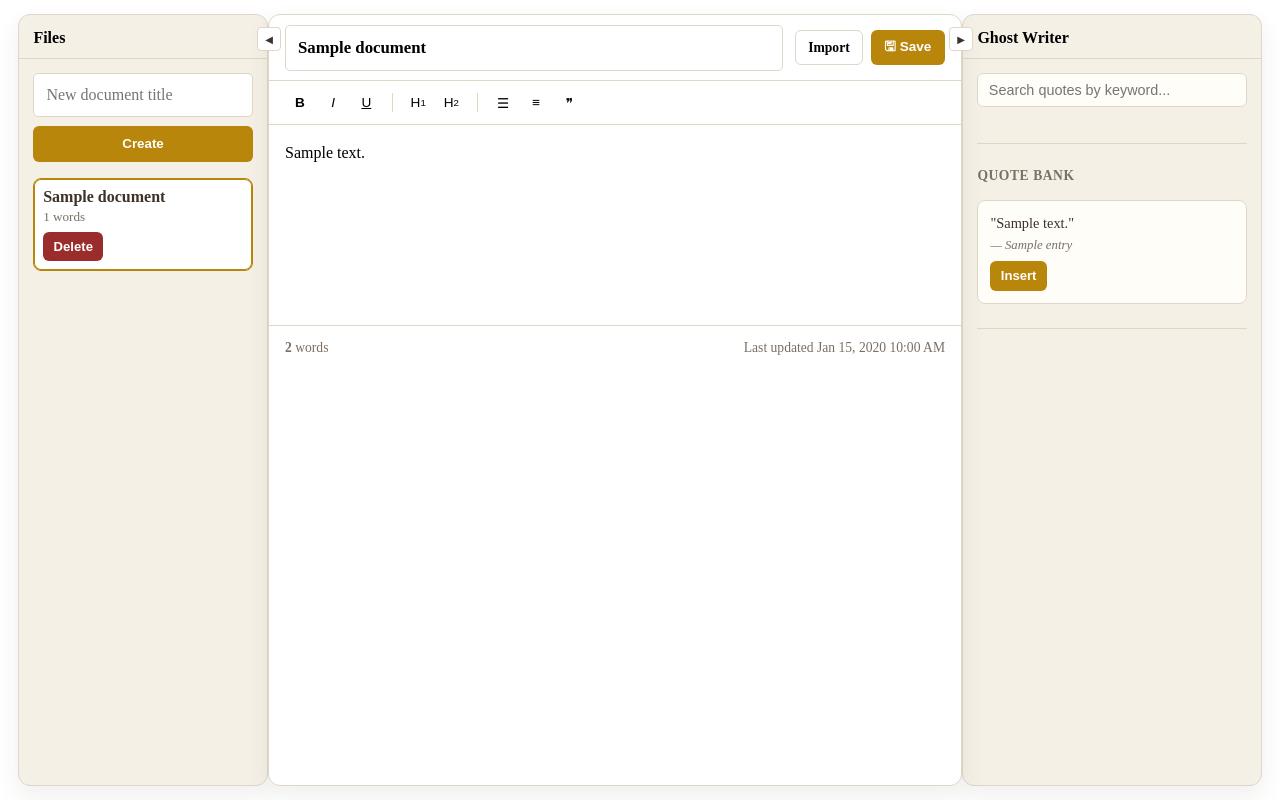
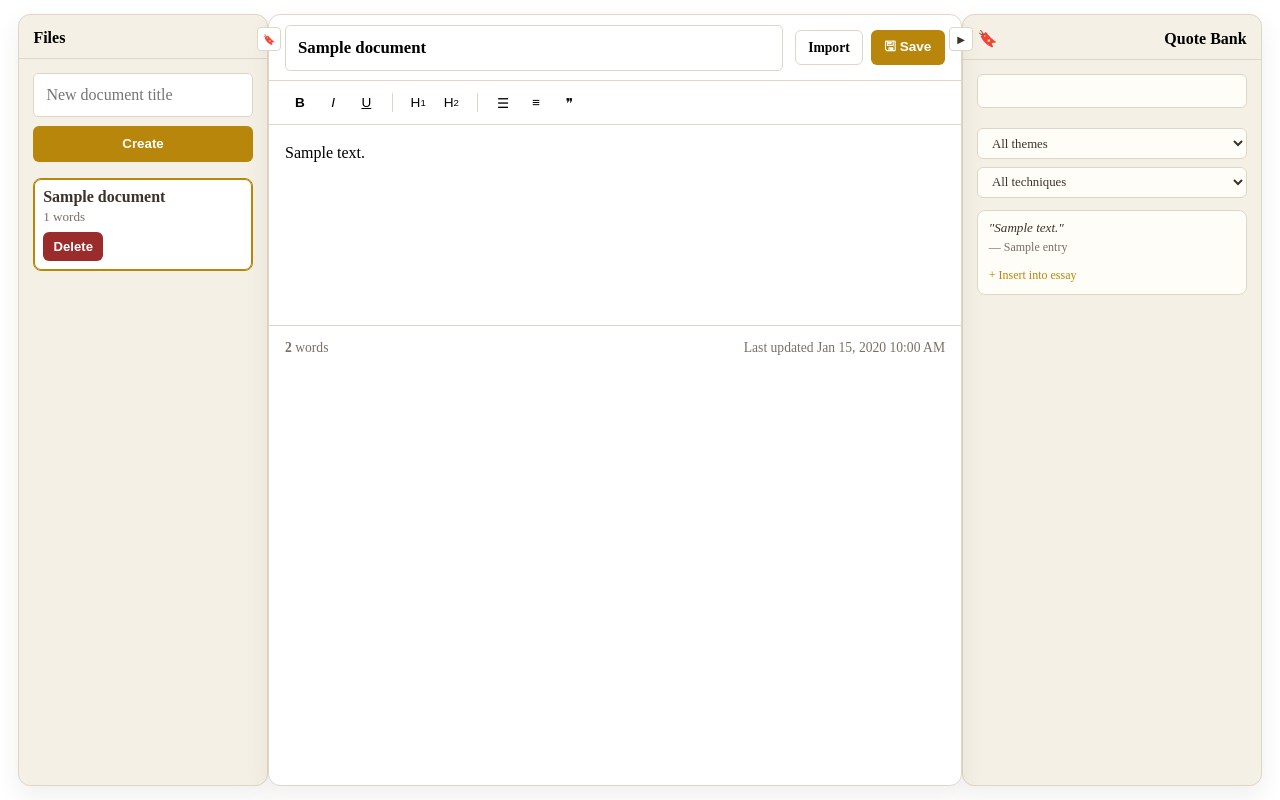
Before and after one commit to sz-747/Glint, a Flask app: page /dashboard in a window 1280 px wide. Shown: the part 71-871 px from the top of the page. Run offline with Flask 3, Linux system fonts and the light colour scheme; a user stored in the database is signed in; tables that the repository leaves empty hold one stand-in row (values such as "Sample post").

Commit message:
refactor: enhance dashboard with quote filtering by themes and techniques

```diff
--- a/app.py
+++ b/app.py
@@ -232,6 +232,8 @@ def dashboard():
 
     # Fetch all quotes with their analysis chunks for the quote bank panel
     quotes = QuoteEntry.query.order_by(QuoteEntry.created_at.desc()).all()
+    themes = Tag.query.filter_by(category='theme').order_by(Tag.name).all()
+    techniques = Tag.query.filter_by(category='technique').order_by(Tag.name).all()
 
     return render_template(
         'dashboard.html',
@@ -239,7 +241,9 @@ def dashboard():
         selected_document=selected_document,
         total_quotes=total_quotes,
         total_chunks=total_chunks,
-        quotes=quotes
+        quotes=quotes,
+        themes=themes,
+        techniques=techniques
     )
 
 
--- a/static/style.css
+++ b/static/style.css
@@ -803,16 +803,16 @@
 .quote-list {
   list-style: none;
   padding: 0;
-  margin: 1rem 0;
+  margin: 0.75rem 0;
   display: grid;
-  gap: 0.75rem;
+  gap: 0.5rem;
 }
 
 .quote-item {
   background: var(--bg-card);
   border: 1px solid var(--border);
   border-radius: 8px;
-  padding: 0.75rem;
+  padding: 0.5rem 0.65rem;
   position: relative;
 }
 
@@ -824,17 +824,75 @@
 }
 
 .quote-text {
-  font-size: 0.9rem;
-  color: var(--text-main);
+  font-size: 0.82rem;
+  color: var(--text-main);
+  margin: 0 0 0.25rem;
+  line-height: 1.35;
+  font-style: italic;
+}
+
+.quote-source-label {
+  font-size: 0.75rem;
+  color: var(--text-muted);
+  font-style: normal;
   margin: 0 0 0.3rem;
-  line-height: 1.4;
-}
-
-.quote-source-label {
+}
+
+.quote-tags {
+  display: flex;
+  flex-wrap: wrap;
+  gap: 0.3rem;
+  margin: 0.3rem 0;
+}
+
+.quote-tags .qb-tag {
+  font-size: 0.7rem;
+  padding: 0.1rem 0.45rem;
+}
+
+.quote-insert-link {
+  display: inline-block;
+  background: none;
+  border: none;
+  color: var(--brand);
+  font-size: 0.75rem;
+  padding: 0.2rem 0;
+  cursor: pointer;
+  font-family: inherit;
+}
+
+.quote-insert-link:hover {
+  text-decoration: underline;
+}
+
+.qb-sidebar-filters {
+  display: flex;
+  flex-direction: column;
+  gap: 0.5rem;
+  margin-bottom: 0.75rem;
+}
+
+.qb-sidebar-select {
+  width: 100%;
+  padding: 0.4rem 0.6rem;
+  border-radius: 6px;
+  border: 1px solid var(--border);
+  background: var(--bg-card);
+  color: var(--text-main);
   font-size: 0.8rem;
-  color: var(--text-muted);
-  font-style: italic;
-  margin: 0;
+  font-family: inherit;
+  appearance: auto;
+}
+
+.qb-sidebar-select:focus {
+  outline: none;
+  border-color: var(--brand);
+  box-shadow: 0 0 0 2px rgba(184, 134, 11, 0.15);
+}
+
+.panel-header-icon {
+  font-size: 1rem;
+  margin-right: 0.3rem;
 }
 
 .quote-actions .btn,
--- a/templates/dashboard.html
+++ b/templates/dashboard.html
@@ -61,7 +61,7 @@
       aria-expanded="true"
       aria-label="Toggle quotes panel"
     >
-      <span class="toggle-icon">&#9664;</span>
+      <span class="toggle-icon">&#128278;</span>
     </button>
     {% if selected_document %}
     <form
@@ -130,42 +130,60 @@
 
   <aside class="panel panel-right" data-panel="right">
     <div class="panel-header">
-      <h2 class="panel-title">Ghost Writer</h2>
+      <span class="panel-header-icon">&#128278;</span>
+      <h2 class="panel-title">Quote Bank</h2>
     </div>
     <div class="panel-body">
-      <div class="ghost-search-section">
+      <div class="qb-sidebar-filters">
         <input
           type="text"
           class="ghost-search-input"
-          placeholder="Search quotes by keyword..."
-          data-ghost-search
+          placeholder=""
+          data-qb-search
         />
-        <div class="ghost-results" data-ghost-results></div>
+        <select class="qb-sidebar-select" data-qb-theme-filter>
+          <option value="">All themes</option>
+          {% for tag in themes %}
+          <option value="{{ tag.name }}">{{ tag.name|capitalize }}</option>
+          {% endfor %}
+        </select>
+        <select class="qb-sidebar-select" data-qb-technique-filter>
+          <option value="">All techniques</option>
+          {% for tag in techniques %}
+          <option value="{{ tag.name }}">{{ tag.name|capitalize }}</option>
+          {% endfor %}
+        </select>
       </div>
 
-      <hr class="panel-divider" />
-
-      <h3 class="panel-subtitle">Quote Bank</h3>
       {% if quotes %}
-      <ul class="quote-list">
+      <ul class="quote-list" data-qb-list>
         {% for quote in quotes %}
-        <li class="quote-item">
+        <li class="quote-item"
+          data-search-text="{{ quote.quote_text|lower }} {{ (quote.source_label or '')|lower }} {% for tag in quote.tags %}{{ tag.name }} {% endfor %}"
+          data-themes="{% for tag in quote.tags if tag.category == 'theme' %}{{ tag.name }}{% if not loop.last %},{% endif %}{% endfor %}"
+          data-techniques="{% for tag in quote.tags if tag.category == 'technique' %}{{ tag.name }}{% if not loop.last %},{% endif %}{% endfor %}"
+        >
           <p class="quote-text">"{{ quote.quote_text }}"</p>
           {% if quote.source_label %}
           <p class="quote-source-label">&mdash; {{ quote.source_label }}</p>
           {% endif %}
-          <div class="quote-actions">
-            <button type="button" class="btn btn-primary btn-sm" data-quote-text="{{ quote.quote_text | e }}" data-quote-source="{{ (quote.source_label or '') | e }}" onclick="insertQuoteAtCursor(this)">Insert</button>
+          {% if quote.tags %}
+          <div class="quote-tags">
+            {% for tag in quote.tags if tag.category == 'theme' %}
+            <span class="qb-tag qb-tag-theme">{{ tag.name|capitalize }}</span>
+            {% endfor %}
+            {% for tag in quote.tags if tag.category == 'technique' %}
+            <span class="qb-tag qb-tag-technique">{{ tag.name|capitalize }}</span>
+            {% endfor %}
           </div>
+          {% endif %}
+          <button type="button" class="quote-insert-link" data-quote-text="{{ quote.quote_text | e }}" data-quote-source="{{ (quote.source_label or '') | e }}" onclick="insertQuoteAtCursor(this)">+ Insert into essay</button>
         </li>
         {% endfor %}
       </ul>
       {% else %}
       <p class="muted">No quotes yet. <a href="{{ url_for('add_quote') }}">Add your first quote</a>.</p>
       {% endif %}
-
-      <hr class="panel-divider" />
-
     </div>
   </aside>
 </div>
@@ -209,7 +227,7 @@
         if (target === 'left') {
           icon.innerHTML = isCollapsed ? '&#9664;' : '&#9654;';
         } else {
-          icon.innerHTML = isCollapsed ? '&#9654;' : '&#9664;';
+          icon.innerHTML = '&#128278;';
         }
       });
     });
@@ -224,68 +242,30 @@
       });
     });
 
-    // Ghost Writer search
-    const ghostInput = document.querySelector('[data-ghost-search]');
-    const ghostResults = document.querySelector('[data-ghost-results]');
-    if (ghostInput && ghostResults) {
-      let ghostTimer = null;
-      ghostInput.addEventListener('input', function() {
-        clearTimeout(ghostTimer);
-        const q = this.value.trim();
-        if (!q) { ghostResults.innerHTML = ''; return; }
-        ghostTimer = setTimeout(() => {
-          fetch('/api/quotes/search?q=' + encodeURIComponent(q))
-            .then(r => r.json())
-            .then(data => {
-              if (!data.length) {
-                ghostResults.innerHTML = '<p class="muted">No matching quotes found.</p>';
-                return;
-              }
-              ghostResults.innerHTML = '';
-              data.forEach(item => {
-                const div = document.createElement('div');
-                div.className = 'ghost-suggestion';
+    // Quote Bank filtering
+    const qbSearch = document.querySelector('[data-qb-search]');
+    const qbTheme = document.querySelector('[data-qb-theme-filter]');
+    const qbTech = document.querySelector('[data-qb-technique-filter]');
+    const qbItems = document.querySelectorAll('[data-qb-list] .quote-item');
 
-                const quoteP = document.createElement('p');
-                quoteP.className = 'ghost-quote-text';
-                quoteP.textContent = '\u201C' + item.quote_text + '\u201D';
-                div.appendChild(quoteP);
-
-                if (item.source_label) {
-                  const srcP = document.createElement('p');
-                  srcP.className = 'ghost-source';
-                  srcP.innerHTML = '&mdash; ';
-                  srcP.appendChild(document.createTextNode(item.source_label));
-                  div.appendChild(srcP);
-                }
-
-                if (item.chunks && item.chunks.length) {
-                  const chunksDiv = document.createElement('div');
-                  chunksDiv.className = 'ghost-chunks';
-                  item.chunks.forEach(c => {
-                    const cp = document.createElement('p');
-                    cp.className = 'ghost-chunk';
-                    cp.textContent = c.chunk_text;
-                    chunksDiv.appendChild(cp);
-                  });
-                  div.appendChild(chunksDiv);
-                }
-
-                const btn = document.createElement('button');
-                btn.type = 'button';
-                btn.className = 'btn btn-primary btn-sm';
-                btn.textContent = 'Insert';
-                btn.dataset.quoteText = item.quote_text;
-                btn.dataset.quoteSource = item.source_label || '';
-                btn.addEventListener('click', function() { insertQuoteAtCursor(this); });
-                div.appendChild(btn);
-
-                ghostResults.appendChild(div);
-              });
-            });
-        }, 300);
+    function filterQuotes() {
+      const query = (qbSearch ? qbSearch.value.trim().toLowerCase() : '');
+      const theme = (qbTheme ? qbTheme.value : '');
+      const tech = (qbTech ? qbTech.value : '');
+      qbItems.forEach(item => {
+        const text = item.dataset.searchText || '';
+        const themes = item.dataset.themes || '';
+        const techniques = item.dataset.techniques || '';
+        const matchQuery = !query || text.includes(query);
+        const matchTheme = !theme || themes.split(',').includes(theme);
+        const matchTech = !tech || techniques.split(',').includes(tech);
+        item.style.display = (matchQuery && matchTheme && matchTech) ? '' : 'none';
       });
     }
+
+    if (qbSearch) qbSearch.addEventListener('input', filterQuotes);
+    if (qbTheme) qbTheme.addEventListener('change', filterQuotes);
+    if (qbTech) qbTech.addEventListener('change', filterQuotes);
 
     const editorForm = document.querySelector('.editor-form');
     if (editorForm) {
```
